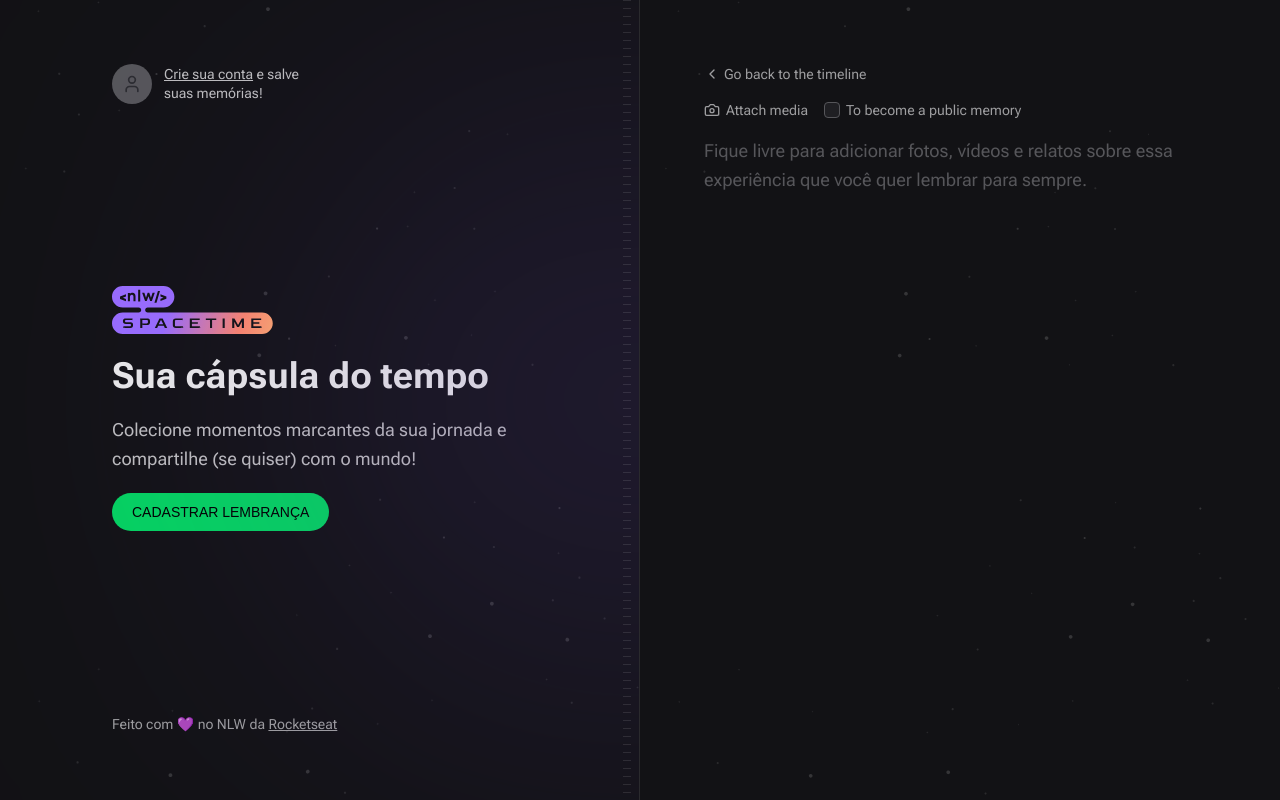
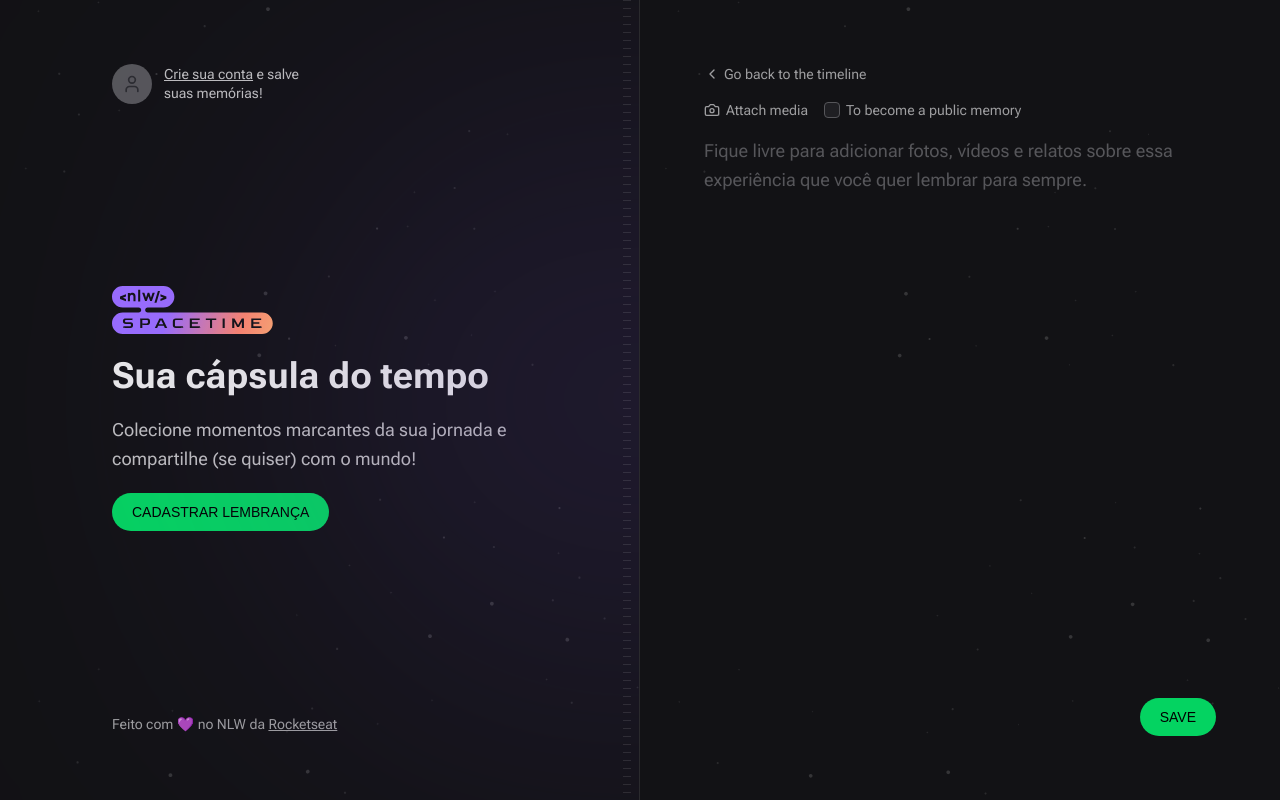
Before and after one commit to rogeriocassares/rocketseat-nlw-12-spacetime-web, a Next.js app: page /memories/new in a window 1280 px wide. Built offline with nearby package versions, Linux system fonts and the light colour scheme; no server answers; a web font is replaced by a local one.

Commit message:
class 05 accomplished

```diff
--- a/next.config.js
+++ b/next.config.js
@@ -1,7 +1,7 @@
 /** @type {import('next').NextConfig} */
 const nextConfig = {
   images: {
-    domains: ['avatars.githubusercontent.com'],
+    domains: ['avatars.githubusercontent.com', '192.168.0.250', '127.0.0.1'],
   },
 }
 
--- a/package.json
+++ b/package.json
@@ -14,8 +14,10 @@
     "@types/react-dom": "18.2.4",
     "autoprefixer": "10.4.14",
     "axios": "^1.4.0",
+    "dayjs": "^1.11.9",
     "eslint": "8.41.0",
     "eslint-config-next": "13.4.3",
+    "js-cookie": "^3.0.5",
     "jwt-decode": "^3.1.2",
     "lucide-react": "^0.220.0",
     "next": "13.4.3",
@@ -28,6 +30,7 @@
   "devDependencies": {
     "@rocketseat/eslint-config": "^1.2.0",
     "@tailwindcss/forms": "^0.5.3",
+    "@types/js-cookie": "^3.0.3",
     "prettier-plugin-tailwindcss": "^0.3.0"
   }
 }
--- a/src/app/layout.tsx
+++ b/src/app/layout.tsx
@@ -45,7 +45,7 @@
           </div>
 
           {/* Right */}
-          <div className="flex flex-col bg-[url(../assets/bg-stars.svg)] bg-cover p-16">
+          <div className="flex max-h-screen flex-col overflow-y-scroll bg-[url(../assets/bg-stars.svg)] bg-cover">
             {/* flex-1 is the same of h-fll here */}
 
             {children}
--- a/src/app/memories/new/page.tsx
+++ b/src/app/memories/new/page.tsx
@@ -1,10 +1,10 @@
-import { MediaPicker } from '@/components/MediaPicker'
-import { Camera, ChevronLeft } from 'lucide-react'
+import { NewMemoryForm } from '@/components/NewMemoryForm'
+import { ChevronLeft } from 'lucide-react'
 import Link from 'next/link'
 
 export default function NewMemory() {
   return (
-    <div className="flex flex-1 flex-col gap-4">
+    <div className="flex flex-1 flex-col gap-4 p-16">
       <Link
         href="/"
         className="flex items-center gap-1 text-sm text-gray-200 hover:text-gray-100"
@@ -13,40 +13,7 @@
         Go back to the timeline
       </Link>
 
-      <form className="flex flex-1 flex-col gap-2">
-        <div className="flex items-center gap-4">
-          <label
-            htmlFor="media"
-            className="flex cursor-pointer items-center gap-1.5 text-sm text-gray-200 hover:text-gray-100"
-          >
-            <Camera className="h-4 w-4" />
-            Attach media
-          </label>
-
-          <label
-            htmlFor="isPublic"
-            className="flex items-center gap-1.5 text-sm text-gray-200 hover:text-gray-100"
-          >
-            <input
-              type="checkbox"
-              name="isPublic"
-              id="isPublic"
-              value="true"
-              className="h-4 w-4 rounded border-gray-400 bg-gray-700 text-purple-500"
-            />
-            To become a public memory
-          </label>
-        </div>
-
-        <MediaPicker />
-
-        <textarea
-          name="content"
-          spellCheck={false}
-          className="w-full flex-1 resize-none border-0 bg-transparent p-0 text-lg leading-relaxed text-gray-100 placeholder:text-gray-400 focus:ring-0"
-          placeholder="Fique livre para adicionar fotos, vídeos e relatos sobre essa experiência que você quer lembrar para sempre."
-        />
-      </form>
+      <NewMemoryForm />
     </div>
   )
 }
--- a/src/app/page.tsx
+++ b/src/app/page.tsx
@@ -1,7 +1,75 @@
 import { EmptyMemories } from '@/components/EmptyMemories'
+import { api } from '@/lib/api'
+import { cookies } from 'next/headers'
+import dayjs from 'dayjs'
+import ptBr from 'dayjs/locale/pt-br'
+import Image from 'next/image'
+import Link from 'next/link'
+import { ArrowRight } from 'lucide-react'
 
-export default function Home() {
-  // h-screen -> Fills the Screen or
-  // min-h-screen -> Fills the Screen
-  return <EmptyMemories />
+dayjs.locale(ptBr)
+
+interface Memory {
+  id: string
+  coverUrl: string
+  excerpt: string
+  createdAt: string
 }
+
+export default async function Home() {
+  const isAuthenticated = cookies().has('token')
+
+  if (!isAuthenticated) {
+    // h-screen -> Fills the Screen or
+    // min-h-screen -> Fills the Screen
+    return <EmptyMemories />
+  }
+
+  // Nextjs allows in the component we dont use 'use client',
+  // we deine the Component as async and make the http calls
+  // direct in the code without useEffect and useState
+  const token = cookies().get('token')?.value
+  const response = await api.get('/memories', {
+    headers: {
+      Authorization: `Bearer ${token}`,
+    },
+  })
+
+  const memories: Memory[] = response.data
+
+  if (memories.length === 0) {
+    ;<EmptyMemories />
+  }
+
+  return (
+    <div className="flex flex-col gap-10 p-8">
+      {memories.map((memory) => {
+        return (
+          <div key={memory.id} className="space-y-4">
+            <time className="-ml-8 flex items-center gap-2 text-sm text-gray-100 before:h-px before:w-5 before:bg-gray-100">
+              {dayjs(memory.createdAt).format('D[ de ]MMMM[, ]YYYY')}
+            </time>
+            <Image
+              src={memory.coverUrl}
+              width={592}
+              height={280}
+              alt=""
+              className="aspect-video w-full rounded-lg object-cover"
+            />
+            <p className="text-lg leading-relaxed text-gray-100">
+              {memory.excerpt}
+            </p>
+
+            <Link
+              href={`memories/${memory.id}`}
+              className="flex items-center gap-2 text-sm text-gray-200 hover:text-gray-100"
+            >
+              Read more
+              <ArrowRight className="h-4 w-4" />
+            </Link>
+          </div>
+        )
+      })}
+    </div>
+  )
+}
--- a/src/components/EmptyMemories.tsx
+++ b/src/components/EmptyMemories.tsx
@@ -1,6 +1,6 @@
 export function EmptyMemories() {
   return (
-    <div className="flex flex-1 items-center justify-center">
+    <div className="flex flex-1 items-center justify-center p-16">
       <p className="w-[360px] text-center leading-relaxed">
         You have not already created any reminder, start to{' '}
         <a href="" className="underline hover:text-gray-50">
--- a/src/components/MediaPicker.tsx
+++ b/src/components/MediaPicker.tsx
@@ -22,6 +22,7 @@
     <>
       <input
         onChange={onFileSelected}
+        name="coverUrl"
         type="file"
         id="media"
         accept="image/*"
--- /dev/null
+++ b/src/components/NewMemoryForm.tsx
@@ -0,0 +1,93 @@
+'use client'
+
+import { api } from '@/lib/api'
+import { Camera } from 'lucide-react'
+import { FormEvent } from 'react'
+import { MediaPicker } from './MediaPicker'
+import Cookie from 'js-cookie'
+import { useRouter } from 'next/navigation'
+
+export function NewMemoryForm() {
+  const router = useRouter()
+
+  async function handleCreateMemory(event: FormEvent<HTMLFormElement>) {
+    event.preventDefault()
+
+    const formData = new FormData(event.currentTarget)
+
+    const fileToUpload = formData.get('coverUrl')
+
+    let coverUrl = ''
+
+    if (fileToUpload) {
+      const uploadFormData = new FormData()
+      uploadFormData.set('file', fileToUpload)
+
+      const uploadResponse = await api.post('/upload', uploadFormData)
+
+      coverUrl = uploadResponse.data.fileUrl
+    }
+
+    const token = Cookie.get('token')
+
+    await api.post(
+      '/memories',
+      {
+        coverUrl,
+        content: formData.get('content'),
+        isPublic: formData.get('isPublic'),
+      },
+      {
+        headers: {
+          Authorization: `Bearer ${token}`,
+        },
+      },
+    )
+
+    router.push('/')
+  }
+
+  return (
+    <form onSubmit={handleCreateMemory} className="flex flex-1 flex-col gap-2">
+      <div className="flex items-center gap-4">
+        <label
+          htmlFor="media"
+          className="flex cursor-pointer items-center gap-1.5 text-sm text-gray-200 hover:text-gray-100"
+        >
+          <Camera className="h-4 w-4" />
+          Attach media
+        </label>
+
+        <label
+          htmlFor="isPublic"
+          className="flex items-center gap-1.5 text-sm text-gray-200 hover:text-gray-100"
+        >
+          <input
+            type="checkbox"
+            name="isPublic"
+            id="isPublic"
+            value="true"
+            className="h-4 w-4 rounded border-gray-400 bg-gray-700 text-purple-500"
+          />
+          To become a public memory
+        </label>
+      </div>
+
+      <MediaPicker />
+
+      <textarea
+        name="content"
+        spellCheck={false}
+        className="w-full flex-1 resize-none border-0 bg-transparent p-0 text-lg leading-relaxed text-gray-100 placeholder:text-gray-400 focus:ring-0"
+        placeholder="Fique livre para adicionar fotos, vídeos e relatos sobre essa experiência que você quer lembrar para sempre."
+      />
+
+      <button
+        type="submit"
+        className="inline-block self-end rounded-full bg-green-500 px-5 py-3 font-alt text-sm uppercase leading-none text-black hover:bg-green-600"
+      >
+        Save
+      </button>
+    </form>
+  )
+}
```
Also changed, not shown: 2 other files (tests, documents, lock files or other folders).
